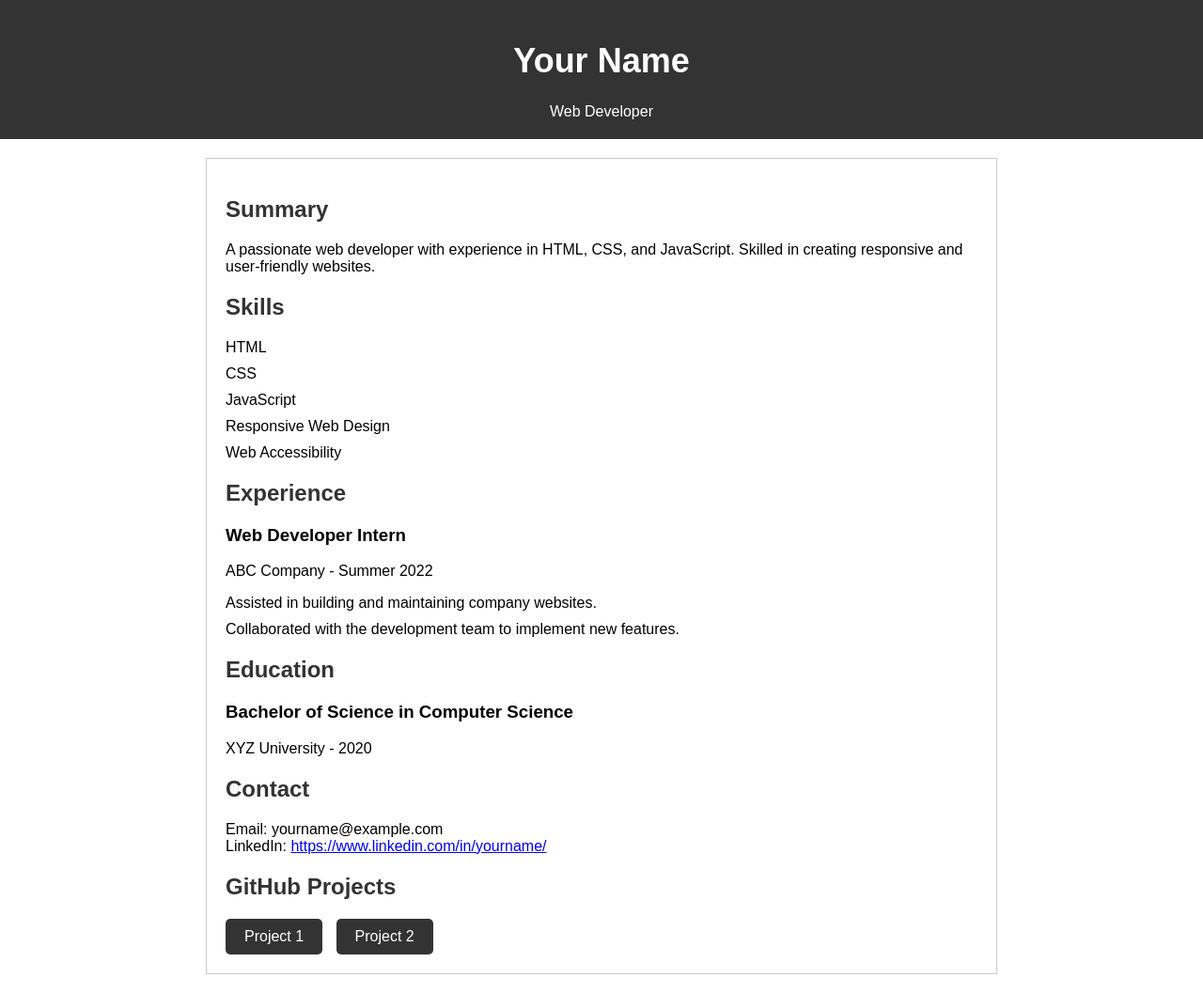
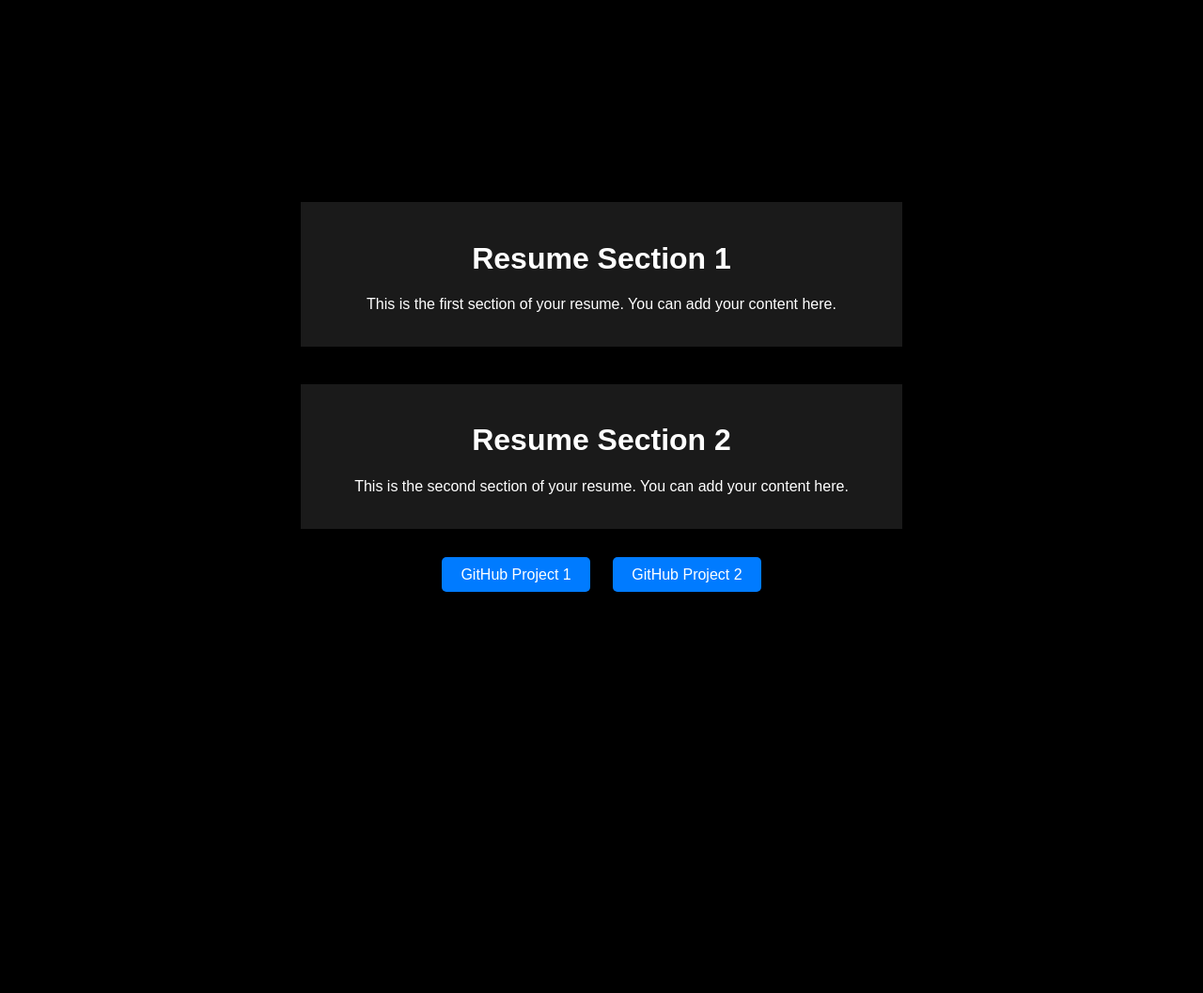
Before and after one commit to MTjacek/MTjaceik.github.io, a plain HTML site: page index.html in a window 1280 px wide. Shown: the whole page at 94% size. After the commit the page ends 816 px from the top, so only its background shows below. Drawn offline with Linux system fonts and the light colour scheme.

Commit message:
Update index.html

```diff
--- a/index.html
+++ b/index.html
@@ -3,113 +3,83 @@
 <head>
     <meta charset="UTF-8">
     <meta name="viewport" content="width=device-width, initial-scale=1.0">
-    <title>Your Name - Resume</title>
+    <title>Your Resume</title>
     <style>
         body {
+            background-color: black;
+            color: white;
             font-family: Arial, sans-serif;
-            margin: 0;
-            padding: 0;
-        }
-
-        header {
-            background-color: #333;
-            color: #fff;
-            text-align: center;
-            padding: 20px;
-        }
-
-        h1 {
-            font-size: 36px;
-        }
-
-        h2 {
-            font-size: 24px;
-            color: #333;
         }
 
         .container {
-            max-width: 800px;
+            width: 100%;
+            height: 100vh;
+            display: flex;
+            flex-direction: column;
+            align-items: center;
+            justify-content: center;
+            text-align: center;
+        }
+
+        .textbox {
+            width: 80%;
+            max-width: 600px;
             margin: 20px auto;
             padding: 20px;
-            border: 1px solid #ccc;
-            background-color: #fff;
+            background-color: rgba(255, 255, 255, 0.1);
+            border: none;
+            border-radius: 0;
+            box-shadow: none;
+            color: white;
         }
 
-        ul {
-            list-style-type: none;
-            padding: 0;
+        .button-container {
+            margin-top: 20px;
         }
 
-        li {
-            margin-bottom: 10px;
-        }
-
-        p {
-            margin: 0;
-        }
-
-        .github-button {
-            display: inline-block;
+        .button {
+            background-color: #007bff;
+            color: white;
             padding: 10px 20px;
-            background-color: #333;
-            color: #fff;
             text-decoration: none;
-            margin-right: 10px;
             border-radius: 5px;
+            margin: 10px;
         }
     </style>
 </head>
 <body>
-    <header>
-        <h1>Your Name</h1>
-        <p>Web Developer</p>
-    </header>
+    <div class="container">
+        <div class="textbox">
+            <h1>Resume Section 1</h1>
+            <p>This is the first section of your resume. You can add your content here.</p>
+        </div>
+        <div class="textbox">
+            <h1>Resume Section 2</h1>
+            <p>This is the second section of your resume. You can add your content here.</p>
+        </div>
+        <!-- Add more textboxes for additional sections -->
 
-    <div class="container">
-        <section>
-            <h2>Summary</h2>
-            <p>A passionate web developer with experience in HTML, CSS, and JavaScript. Skilled in creating responsive and user-friendly websites.</p>
-        </section>
+        <div class="button-container">
+            <a class="button" href="https://github.com/yourgithubproject1">GitHub Project 1</a>
+            <a class="button" href="https://github.com/yourgithubproject2">GitHub Project 2</a>
+            <!-- Add more buttons for your GitHub projects -->
+        </div>
+    </div>
 
-        <section>
-            <h2>Skills</h2>
-            <ul>
-                <li>HTML</li>
-                <li>CSS</li>
-                <li>JavaScript</li>
-                <li>Responsive Web Design</li>
-                <li>Web Accessibility</li>
-            </ul>
-        </section>
+    <!-- JavaScript for scrolling -->
+    <script>
+        const textboxes = document.querySelectorAll('.textbox');
+        let currentTextboxIndex = 0;
 
-        <section>
-            <h2>Experience</h2>
-            <h3>Web Developer Intern</h3>
-            <p>ABC Company - Summer 2022</p>
-            <ul>
-                <li>Assisted in building and maintaining company websites.</li>
-                <li>Collaborated with the development team to implement new features.</li>
-            </ul>
-        </section>
+        function scrollToNextTextbox() {
+            currentTextboxIndex++;
+            if (currentTextboxIndex >= textboxes.length) {
+                currentTextboxIndex = 0;
+            }
+            textboxes[currentTextboxIndex].scrollIntoView({ behavior: 'smooth' });
+        }
 
-        <section>
-            <h2>Education</h2>
-            <h3>Bachelor of Science in Computer Science</h3>
-            <p>XYZ University - 2020</p>
-        </section>
-
-        <section>
-            <h2>Contact</h2>
-            <p>Email: yourname@example.com</p>
-            <p>LinkedIn: <a href="https://www.linkedin.com/in/yourname/">https://www.linkedin.com/in/yourname/</a></p>
-        </section>
-
-        <section>
-            <h2>GitHub Projects</h2>
-            <a class="github-button" href="https://github.com/yourusername/project1" target="_blank">Project 1</a>
-            <a class="github-button" href="https://github.com/yourusername/project2" target="_blank">Project 2</a>
-            <!-- Add more project buttons as needed -->
-        </section>
-    </div>
+        setInterval(scrollToNextTextbox, 5000); // Change textboxes every 5 seconds (adjust as needed)
+    </script>
 </body>
 </html>
```
